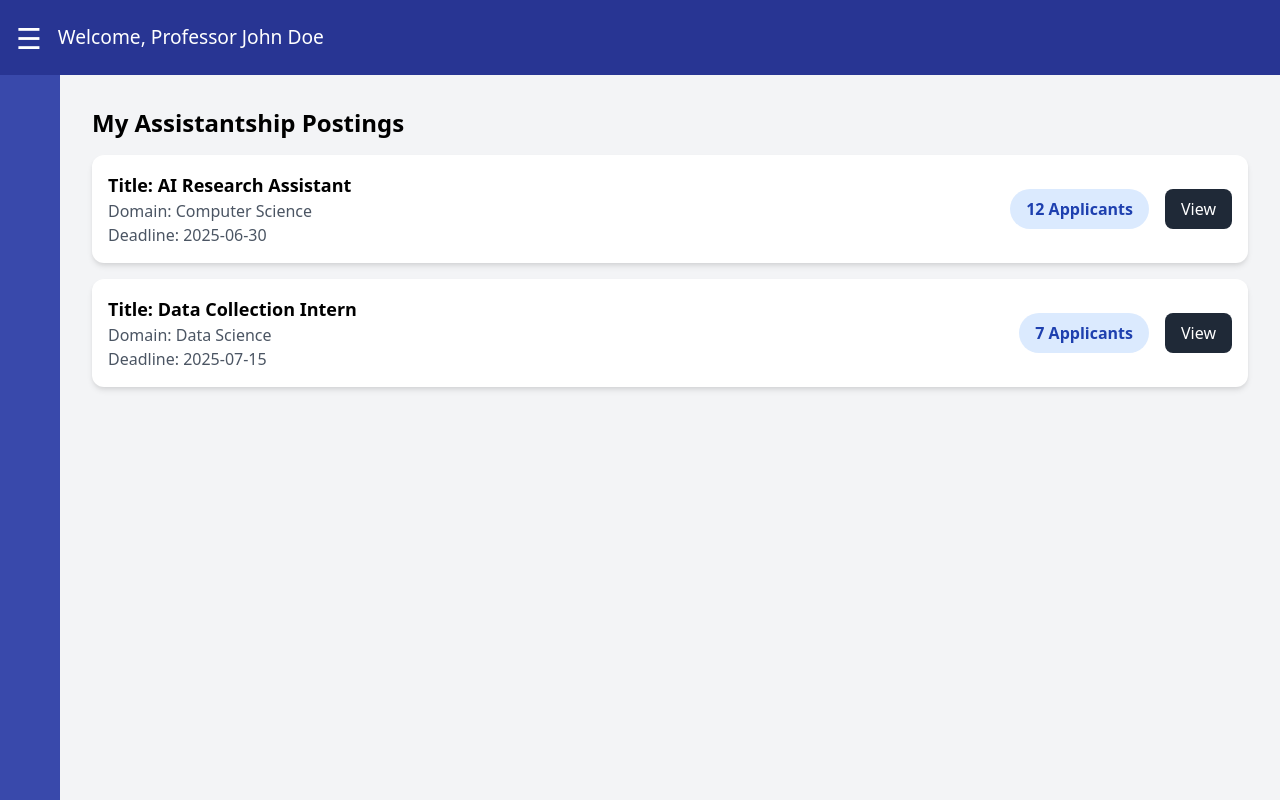
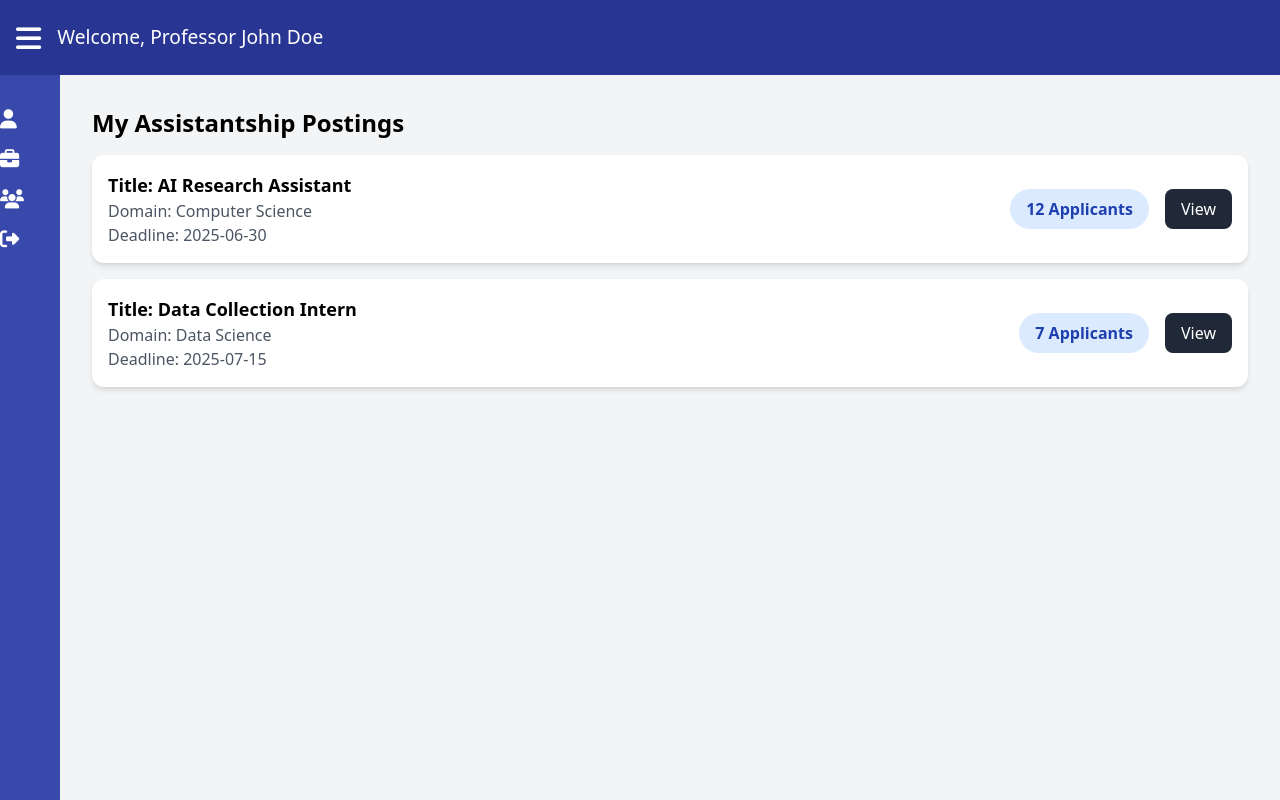
Before and after one commit to labbasaiteja/Brain-Bridge-App, an Angular app in the folder frontend/: page /dashboard in a window 1280 px wide. Built offline with nearby package versions, Linux system fonts and the light colour scheme.

Commit message:
push latest dashboard with icons

```diff
--- a/frontend/angular.json
+++ b/frontend/angular.json
@@ -27,7 +27,8 @@
               }
             ],
             "styles": [
-              "src/styles.css"
+              "src/styles.css",
+              "node_modules/@fortawesome/fontawesome-free/css/all.min.css"
             ],
             "scripts": [],
             "server": "src/main.server.ts",
--- a/frontend/package.json
+++ b/frontend/package.json
@@ -20,6 +20,7 @@
     "@angular/platform-server": "^19.2.0",
     "@angular/router": "^19.2.0",
     "@angular/ssr": "^19.2.9",
+    "@fortawesome/fontawesome-free": "^6.7.2",
     "express": "^4.18.2",
     "rxjs": "~7.8.0",
     "tslib": "^2.3.0",
--- a/frontend/src/app/dashboard/dashboard.component.css
+++ b/frontend/src/app/dashboard/dashboard.component.css
@@ -5,7 +5,7 @@
   height: 100vh;
 }
 
-  /* Header styles */
+/* Header styling */
 .header {
   background-color: #283593;
   color: white;
@@ -14,8 +14,8 @@
   align-items: center;
 }
 
-  /* Hamburger button styles */
-  .hamburger {
+/* Sidebar toggle button styling in header */
+.sidebar-toggle {
   background: none;
   border: none;
   color: white;
@@ -29,33 +29,33 @@
   font-size: 1.2rem;
 }
 
-  /* Container for sidebar and main content */
+/* Layout container for sidebar and main content */
 .content-container {
   display: flex;
   flex: 1;
 }
 
-  /* Sidebar styling */
+/* Sidebar base styling */
 .sidebar {
   background-color: #3949ab;
   color: white;
-    /* Collapsed width: change this value to adjust how much “little sidebar” is visible */
+  /* Collapsed width (only icons visible); adjust this value as needed */
   width: 60px;
-    transition: width 0.3s;
+  transition: width 0.3s ease;
+  box-sizing: border-box;
+  padding: 1rem 0;
   overflow: hidden;
-    box-sizing: border-box;
-    /* Optionally, add minimal vertical padding to center the collapsed status */
-    padding: 1rem 0;
+
 }
 
 /* Expanded sidebar styling */
 .sidebar.expanded {
-    /* Expanded width: adjust this value as needed */
+  /* Expanded width; adjust as needed */
   width: 200px;
   padding: 1rem;
 }
 
-  /* Sidebar list: style the <ul> and list items */
+/* Sidebar list styles */
 .sidebar ul {
   list-style: none;
   padding: 0;
@@ -64,18 +64,35 @@
 
 .sidebar li {
   margin: 1rem 0;
+  display: flex;
+  align-items: center;
+  /*justify-content: right; centers icon and text */
+  cursor: pointer; /* ensures a hand icon on hover */
 }
 
-  /* Ensure sidebar links are visibly clickable */
-  .sidebar li a {
-    color: white;
-    text-decoration: none;
-    display: block;
-    padding: 0.5rem;
-    cursor: pointer;  /* Changes pointer to hand icon when hovered */
+/* Icon styling in sidebar */
+.sidebar li i {
+  font-size: 1.2rem;
 }
 
-  /* Main content area styling */
+/* Menu label text:
+   Initially hidden (opacity 0, no margin) and then fades in with a margin when visible.
+   Transition properties provide a smoother appearance once sidebar is fully expanded.
+*/
+.menu-label {
+  opacity: 0;
+  margin-left: 0;
+  white-space: nowrap;
+  transition: opacity 0.3s ease, margin-left 0.3s ease;
+}
+
+/* When sidebar is expanded, the menu label becomes visible */
+.menu-label.visible {
+  opacity: 1;
+  margin-left: 8px; /* controls spacing from icon to text */
+}
+
+/* Main content styling */
 .main-content {
   flex: 1;
   padding: 1rem;
--- a/frontend/src/app/dashboard/dashboard.component.html
+++ b/frontend/src/app/dashboard/dashboard.component.html
@@ -1,53 +1,45 @@
-<!--<div class="p-4">
-    <h2 class="text-2xl font-bold mb-4">My Assistantship Postings</h2>
-
-    <div *ngFor="let post of postings" class="bg-white shadow-md rounded-xl p-4 mb-4 flex justify-between items-center">
-      <div>
-        <p class="text-lg font-semibold">Title: {{ post.title }}</p>
-        <p class="text-gray-600">Domain: {{ post.domain }}</p>
-        <p class="text-gray-600">Deadline: {{ post.deadline }}</p>
-      </div>
-
-      <div class="flex items-center gap-4">
-        <button class="bg-blue-100 text-blue-800 rounded-full px-4 py-2 font-semibold">
-          {{ post.applicants }} Applicants
-        </button>
-
-        <button class="bg-gray-800 text-white px-4 py-2 rounded-lg hover:bg-gray-700">
-          View
-        </button>
-      </div>
-    </div>
-  </div>-->
-
-<!--
 <div class="dashboard-container">
-
+  <!-- Header -->
   <header class="header">
-
-    <button class="hamburger" (click)="toggleSidebar()" *ngIf="!isSidebarOpen">
-      &#9776;
+    <!-- Toggle button: always visible.
+         It shows a hamburger icon when collapsed and a collapse (arrow) icon when expanded.
+         Both mouseenter and mouseleave on this button trigger expansion/collapse. -->
+    <button class="sidebar-toggle" (mouseenter)="openSidebar()" (mouseleave)="closeSidebar()">
+      <i *ngIf="!isSidebarExpanded" class="fa fa-bars"></i>
+      <i *ngIf="isSidebarExpanded" class="fa fa-arrow-left"></i>
     </button>
     <div class="welcome-message">
       Welcome, {{ professorName }}
     </div>
   </header>
 
-
+  <!-- Main layout container -->
   <div class="content-container">
-
-    <nav class="sidebar" *ngIf="isSidebarOpen">
-
-      <button class="close-btn" (click)="toggleSidebar()">X</button>
+    <!-- Sidebar: always present.
+         It expands on mouseenter and collapses on mouseleave.
+         In collapsed mode, only the icons are shown; in expanded mode, icon and text appear. -->
+    <nav class="sidebar" (mouseenter)="openSidebar()" (mouseleave)="closeSidebar()" [class.expanded]="isSidebarExpanded">
       <ul>
-        <li><a routerLink="/profile">Profile</a></li>
-        <li><a routerLink="/job-postings">Manage Job Postings</a></li>
-        <li><a routerLink="/view-applicants">View Applicants</a></li>
-        <li><a (click)="logout()">Log Out</a></li>
+        <li (click)="onProfile()">
+          <i class="fa fa-user"></i>
+          <span class="menu-label" [class.visible]="isSidebarExpanded">Profile</span>
+        </li>
+        <li (click)="onManageJobPostings()">
+          <i class="fa fa-briefcase"></i>
+          <span class="menu-label" [class.visible]="isSidebarExpanded">Manage Job Postings</span>
+        </li>
+        <li (click)="onViewApplicants()">
+          <i class="fa fa-users"></i>
+          <span class="menu-label" [class.visible]="isSidebarExpanded">View Applicants</span>
+        </li>
+        <li (click)="onLogout()">
+          <i class="fa fa-sign-out-alt"></i>
+          <span class="menu-label" [class.visible]="isSidebarExpanded">Log Out</span>
+        </li>
       </ul>
     </nav>
 
-
+    <!-- Main content area: existing postings code remains unchanged -->
     <div class="main-content">
       <div class="p-4">
         <h2 class="text-2xl font-bold mb-4">My Assistantship Postings</h2>
@@ -73,59 +65,3 @@
     </div>
   </div>
 </div>
--->
-<div class="dashboard-container">
-  <!-- Header -->
-  <header class="header">
-    <!-- Hamburger is visible only when the sidebar is collapsed -->
-    <button class="hamburger" *ngIf="!isSidebarExpanded" (mouseenter)="openSidebar()">
-      &#9776;
-    </button>
-    <div class="welcome-message">
-      Welcome, {{ professorName }}
-    </div>
-  </header>
-
-  <!-- Main layout container -->
-  <div class="content-container">
-    <!-- Sidebar: Always present but its content (the <ul>) is rendered only when expanded.
-         It opens on mouseenter and closes on mouseleave. -->
-    <nav class="sidebar"
-         (mouseenter)="openSidebar()"
-         (mouseleave)="closeSidebar()"
-         [class.expanded]="isSidebarExpanded">
-      <ul *ngIf="isSidebarExpanded">
-        <li><a (click)="onProfile()">Profile</a></li>
-        <li><a (click)="onManageJobPostings()">Manage Job Postings</a></li>
-        <li><a (click)="onViewApplicants()">View Applicants</a></li>
-        <li><a (click)="onLogout()">Log Out</a></li>
-      </ul>
-    </nav>
-
-    <!-- Main content area: existing postings code remains unchanged -->
-    <div class="main-content">
-      <div class="p-4">
-        <h2 class="text-2xl font-bold mb-4">My Assistantship Postings</h2>
-
-        <div *ngFor="let post of postings"
-             class="bg-white shadow-md rounded-xl p-4 mb-4 flex justify-between items-center">
-          <div>
-            <p class="text-lg font-semibold">Title: {{ post.title }}</p>
-            <p class="text-gray-600">Domain: {{ post.domain }}</p>
-            <p class="text-gray-600">Deadline: {{ post.deadline }}</p>
-          </div>
-
-          <div class="flex items-center gap-4">
-            <button class="bg-blue-100 text-blue-800 rounded-full px-4 py-2 font-semibold">
-              {{ post.applicants }} Applicants
-            </button>
-
-            <button class="bg-gray-800 text-white px-4 py-2 rounded-lg hover:bg-gray-700">
-              View
-            </button>
-          </div>
-        </div>
-      </div>
-    </div>
-  </div>
-</div>
```
Also changed, not shown: frontend/src/app/dashboard/dashboard.component.ts (line endings or trailing spaces), 1 other file (tests, documents, lock files or other folders). Lines whose indentation alone changed are shown as unchanged.
